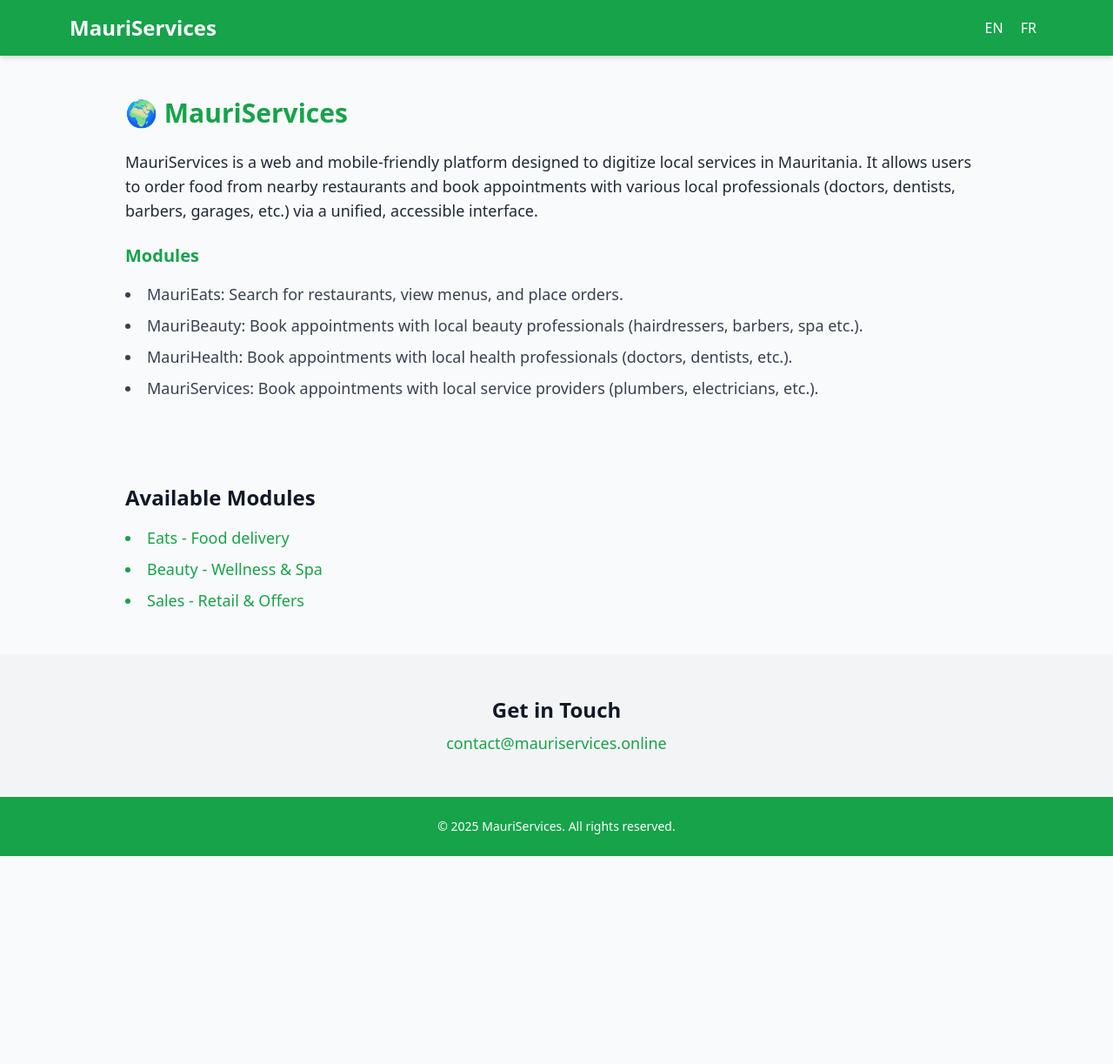
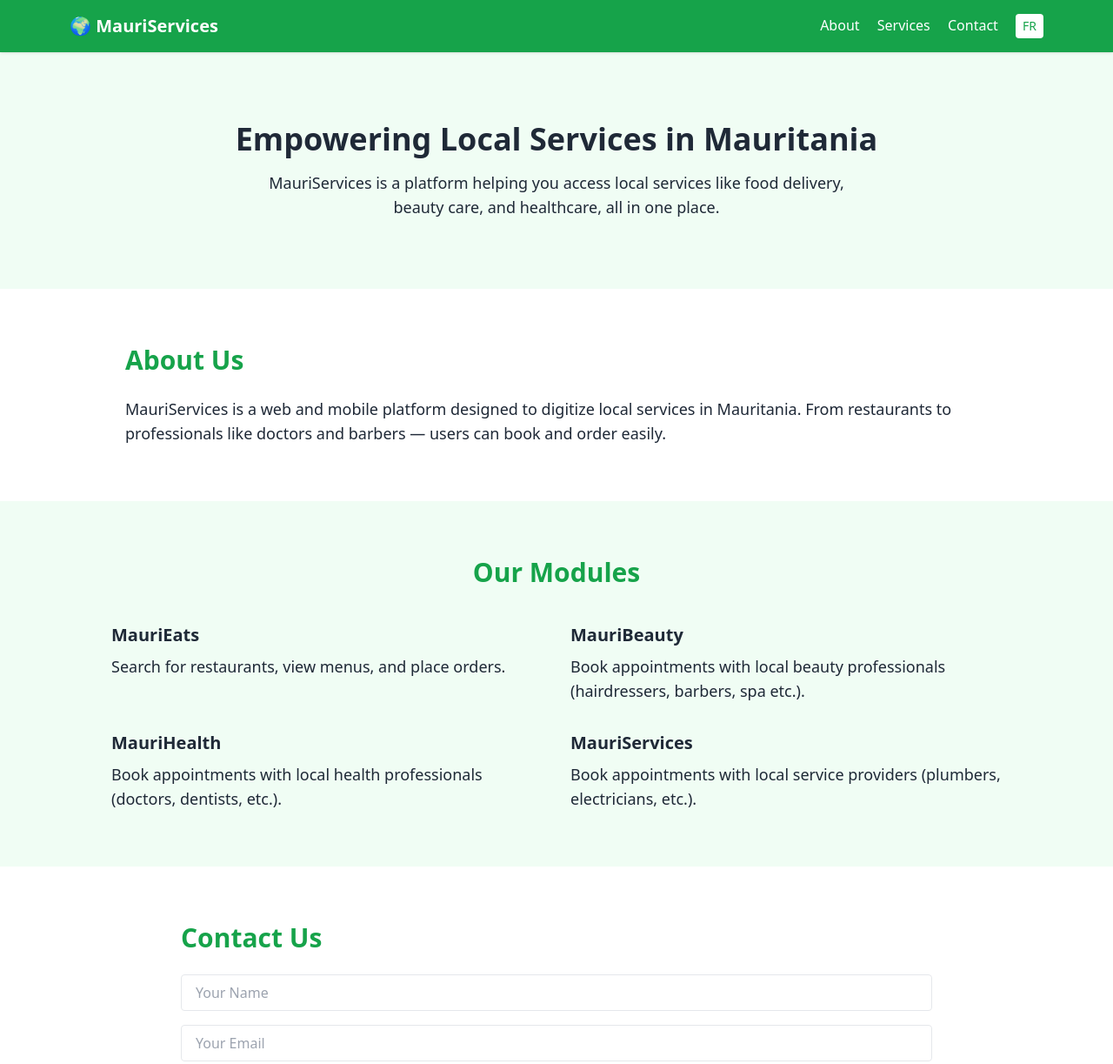
Before and after one commit to gitmamaboye/gitmamaboye.github.io, a plain HTML site: page index.html in a window 1280 px wide. Shown: the top 1223 px of the page at 87% size. Before the commit the page ends 984 px from the top, so only its background shows below. Drawn offline with nearby package versions, Linux system fonts and the light colour scheme.

Commit message:
feat: add more content

```diff
--- a/index.html
+++ b/index.html
@@ -1,180 +1,120 @@
 <!DOCTYPE html>
-<html lang="en" class="scroll-smooth">
+<html lang="en">
   <head>
     <meta charset="UTF-8" />
-    <meta name="viewport" content="width=device-width, initial-scale=1" />
+    <meta name="viewport" content="width=device-width, initial-scale=1.0" />
     <title>MauriServices</title>
-
-    <!-- Tailwind CSS via CDN -->
     <script src="https://cdn.tailwindcss.com"></script>
-
-    <!-- AOS for scroll animations -->
-    <link href="https://unpkg.com/aos@2.3.1/dist/aos.css" rel="stylesheet" />
-    <script src="https://unpkg.com/aos@2.3.1/dist/aos.js"></script>
-
-    <script>
-      tailwind.config = {
-        theme: {
-          extend: {
-            colors: {
-              primary: '#16a34a', // green-600
-            },
-          },
-        },
-      };
-    </script>
+    <script src="https://unpkg.com/aos@2.3.4/dist/aos.js"></script>
+    <link href="https://unpkg.com/aos@2.3.4/dist/aos.css" rel="stylesheet" />
+    <style>
+      html {
+        scroll-behavior: smooth;
+      }
+    </style>
   </head>
-
-  <body class="bg-gray-50 text-gray-900 font-sans">
+  <body class="bg-white text-gray-800">
     <!-- Header -->
-    <header class="bg-primary text-white shadow-md">
+    <header class="bg-green-600 text-white shadow sticky top-0 z-50">
       <div class="max-w-6xl mx-auto px-4 py-4 flex justify-between items-center">
-        <h1 class="text-2xl font-bold">MauriServices</h1>
-        <div>
-          <button
-            onclick="switchLang('en')"
-            class="text-white hover:underline mx-2"
-          >
-            EN
-          </button>
-          <button
-            onclick="switchLang('fr')"
-            class="text-white hover:underline mx-2"
-          >
+        <h1 class="text-xl font-bold">🌍 MauriServices</h1>
+        <nav class="space-x-4">
+          <a href="#about" class="hover:underline">About</a>
+          <a href="#services" class="hover:underline">Services</a>
+          <a href="#contact" class="hover:underline">Contact</a>
+          <button id="toggleLang" class="bg-white text-green-600 px-2 py-1 rounded text-sm font-medium">
             FR
           </button>
-        </div>
+        </nav>
       </div>
     </header>
 
-  <!-- About Section -->
-<section class="max-w-5xl mx-auto px-4 py-12" data-aos="fade-up" id="about">
-  <h2
-    class="text-3xl font-bold text-primary mb-6"
-    data-text-en="🌍 MauriServices"
-    data-text-fr="🌍 MauriServices"
-  >
-    🌍 MauriServices
-  </h2>
-  <p
-    class="text-lg text-gray-800 mb-6"
-    data-text-en="MauriServices is a web and mobile-friendly platform designed to digitize local services in Mauritania. It allows users to order food from nearby restaurants and book appointments with various local professionals (doctors, dentists, barbers, garages, etc.) via a unified, accessible interface."
-    data-text-fr="MauriServices est une plateforme adaptée au web et au mobile conçue pour numériser les services locaux en Mauritanie. Elle permet aux utilisateurs de commander de la nourriture auprès de restaurants locaux et de prendre des rendez-vous avec divers professionnels (médecins, dentistes, coiffeurs, garages, etc.) via une interface unifiée et accessible."
-  >
-    MauriServices is a web and mobile-friendly platform designed to digitize
-    local services in Mauritania. It allows users to order food from nearby
-    restaurants and book appointments with various local professionals
-    (doctors, dentists, barbers, garages, etc.) via a unified, accessible
-    interface.
-  </p>
+    <!-- Hero -->
+    <section class="text-center py-20 px-4 bg-green-50" data-aos="fade-down">
+      <h2 class="text-4xl font-bold mb-4" data-text-en="Empowering Local Services in Mauritania" data-text-fr="Numérisation des services locaux en Mauritanie">
+        Empowering Local Services in Mauritania
+      </h2>
+      <p class="text-lg max-w-2xl mx-auto" data-text-en="MauriServices is a platform helping you access local services like food delivery, beauty care, and healthcare, all in one place." data-text-fr="MauriServices est une plateforme qui vous aide à accéder aux services locaux comme la livraison de repas, les soins de beauté et la santé, le tout en un seul endroit.">
+        MauriServices is a platform helping you access local services like food delivery, beauty care, and healthcare, all in one place.
+      </p>
+    </section>
 
-  <h3
-    class="text-xl font-semibold text-primary mb-4"
-    data-text-en="Modules"
-    data-text-fr="Modules"
-  >
-    Modules
-  </h3>
-
-  <ul class="list-disc list-inside space-y-2 text-gray-700 text-lg">
-    <li
-      data-text-en="MauriEats: Search for restaurants, view menus, and place orders."
-      data-text-fr="MauriEats : Recherchez des restaurants, consultez les menus et passez des commandes."
-    >
-      MauriEats: Search for restaurants, view menus, and place orders.
-    </li>
-    <li
-      data-text-en="MauriBeauty: Book appointments with local beauty professionals (hairdressers, barbers, spa etc.)."
-      data-text-fr="MauriBeauty : Prenez rendez-vous avec des professionnels de la beauté locaux (coiffeurs, barbiers, spa, etc.)."
-    >
-      MauriBeauty: Book appointments with local beauty professionals
-      (hairdressers, barbers, spa etc.).
-    </li>
-    <li
-      data-text-en="MauriHealth: Book appointments with local health professionals (doctors, dentists, etc.)."
-      data-text-fr="MauriHealth : Prenez rendez-vous avec des professionnels de santé locaux (médecins, dentistes, etc.)."
-    >
-      MauriHealth: Book appointments with local health professionals (doctors,
-      dentists, etc.).
-    </li>
-    <li
-      data-text-en="MauriServices: Book appointments with local service providers (plumbers, electricians, etc.)."
-      data-text-fr="MauriServices : Prenez rendez-vous avec des prestataires de services locaux (plombiers, électriciens, etc.)."
-    >
-      MauriServices: Book appointments with local service providers (plumbers,
-      electricians, etc.).
-    </li>
-  </ul>
-</section>
-
+    <!-- About -->
+    <section id="about" class="py-16 px-4 max-w-5xl mx-auto" data-aos="fade-up">
+      <h2 class="text-3xl font-bold mb-6 text-green-600" data-text-en="About Us" data-text-fr="À propos de nous">
+        About Us
+      </h2>
+      <p class="text-lg" data-text-en="MauriServices is a web and mobile platform designed to digitize local services in Mauritania. From restaurants to professionals like doctors and barbers — users can book and order easily." data-text-fr="MauriServices est une plateforme web et mobile conçue pour numériser les services locaux en Mauritanie. Des restaurants aux professionnels comme les médecins et les coiffeurs — les utilisateurs peuvent réserver et commander facilement.">
+        MauriServices is a web and mobile platform designed to digitize local services in Mauritania. From restaurants to professionals like doctors and barbers — users can book and order easily.
+      </p>
+    </section>
 
     <!-- Services -->
-    <section class="max-w-5xl mx-auto px-4 py-12 space-y-8" id="services">
-      <div data-aos="fade-up">
-        <h3
-          class="text-2xl font-semibold mb-4"
-          data-text-en="Available Modules"
-          data-text-fr="Modules disponibles"
-        >
-          Available Modules
-        </h3>
-        <ul class="list-disc list-inside text-primary text-lg space-y-2">
-          <li>
-            <a href="#" class="hover:underline"
-              >Eats - Food delivery</a
-            >
-          </li>
-          <li>
-            <a
-              href="#"
-              class="hover:underline"
-              >Beauty - Wellness & Spa</a
-            >
-          </li>
-          <li>
-            <a
-              href="#"
-              class="hover:underline"
-              >Sales - Retail & Offers</a
-            >
-          </li>
-        </ul>
+    <section id="services" class="py-16 px-4 bg-green-50" data-aos="fade-up">
+      <h2 class="text-3xl font-bold mb-10 text-green-600 text-center" data-text-en="Our Modules" data-text-fr="Nos Modules">
+        Our Modules
+      </h2>
+      <div class="grid md:grid-cols-2 gap-8 max-w-5xl mx-auto text-lg">
+        <div data-aos="fade-right">
+          <h3 class="font-semibold text-xl mb-2">MauriEats</h3>
+          <p data-text-en="Search for restaurants, view menus, and place orders." data-text-fr="Recherchez des restaurants, consultez les menus et passez des commandes.">
+            Search for restaurants, view menus, and place orders.
+          </p>
+        </div>
+        <div data-aos="fade-left">
+          <h3 class="font-semibold text-xl mb-2">MauriBeauty</h3>
+          <p data-text-en="Book appointments with local beauty professionals (hairdressers, barbers, spa etc.)." data-text-fr="Prenez rendez-vous avec des professionnels de la beauté locaux (coiffeurs, barbiers, spa, etc.).">
+            Book appointments with local beauty professionals (hairdressers, barbers, spa etc.).
+          </p>
+        </div>
+        <div data-aos="fade-right">
+          <h3 class="font-semibold text-xl mb-2">MauriHealth</h3>
+          <p data-text-en="Book appointments with local health professionals (doctors, dentists, etc.)." data-text-fr="Prenez rendez-vous avec des professionnels de santé locaux (médecins, dentistes, etc.).">
+            Book appointments with local health professionals (doctors, dentists, etc.).
+          </p>
+        </div>
+        <div data-aos="fade-left">
+          <h3 class="font-semibold text-xl mb-2">MauriServices</h3>
+          <p data-text-en="Book appointments with local service providers (plumbers, electricians, etc.)." data-text-fr="Prenez rendez-vous avec des prestataires de services locaux (plombiers, électriciens, etc.).">
+            Book appointments with local service providers (plumbers, electricians, etc.).
+          </p>
+        </div>
       </div>
     </section>
 
     <!-- Contact -->
-    <section class="bg-gray-100 py-12 px-4" data-aos="fade-up" id="contact">
-      <div class="max-w-5xl mx-auto text-center">
-        <h3
-          class="text-2xl font-semibold mb-2"
-          data-text-en="Get in Touch"
-          data-text-fr="Contactez-nous"
-        >
-          Get in Touch
-        </h3>
-        <p class="text-gray-700 text-lg">
-          <span class="text-primary">contact@mauriservices.online</span>
-        </p>
-      </div>
+    <section id="contact" class="py-16 px-4 max-w-4xl mx-auto" data-aos="fade-up">
+      <h2 class="text-3xl font-bold mb-6 text-green-600" data-text-en="Contact Us" data-text-fr="Contactez-nous">
+        Contact Us
+      </h2>
+      <form class="space-y-4">
+        <input type="text" placeholder="Your Name" class="w-full border px-4 py-2 rounded" />
+        <input type="email" placeholder="Your Email" class="w-full border px-4 py-2 rounded" />
+        <textarea rows="5" placeholder="Your Message" class="w-full border px-4 py-2 rounded"></textarea>
+        <button class="bg-green-600 text-white px-6 py-2 rounded hover:bg-green-700">
+          Send
+        </button>
+      </form>
     </section>
 
     <!-- Footer -->
-    <footer class="bg-primary text-white py-6">
-      <div class="max-w-5xl mx-auto px-4 text-center text-sm">
-        &copy; 2025 MauriServices. All rights reserved.
-      </div>
+    <footer class="bg-green-600 text-white py-6 text-center">
+      <p>&copy; 2025 MauriServices. All rights reserved.</p>
     </footer>
 
     <!-- Scripts -->
     <script>
       AOS.init();
+      const toggleBtn = document.getElementById("toggleLang");
+      let currentLang = "en";
 
-      function switchLang(lang) {
+      toggleBtn.addEventListener("click", () => {
+        currentLang = currentLang === "en" ? "fr" : "en";
+        toggleBtn.textContent = currentLang === "en" ? "FR" : "EN";
         document.querySelectorAll("[data-text-en]").forEach((el) => {
-          const text = el.getAttribute(`data-text-${lang}`);
-          if (text) el.textContent = text;
+          el.textContent = el.dataset[`text${currentLang.toUpperCase()}`];
         });
-      }
+      });
     </script>
   </body>
 </html>
```
